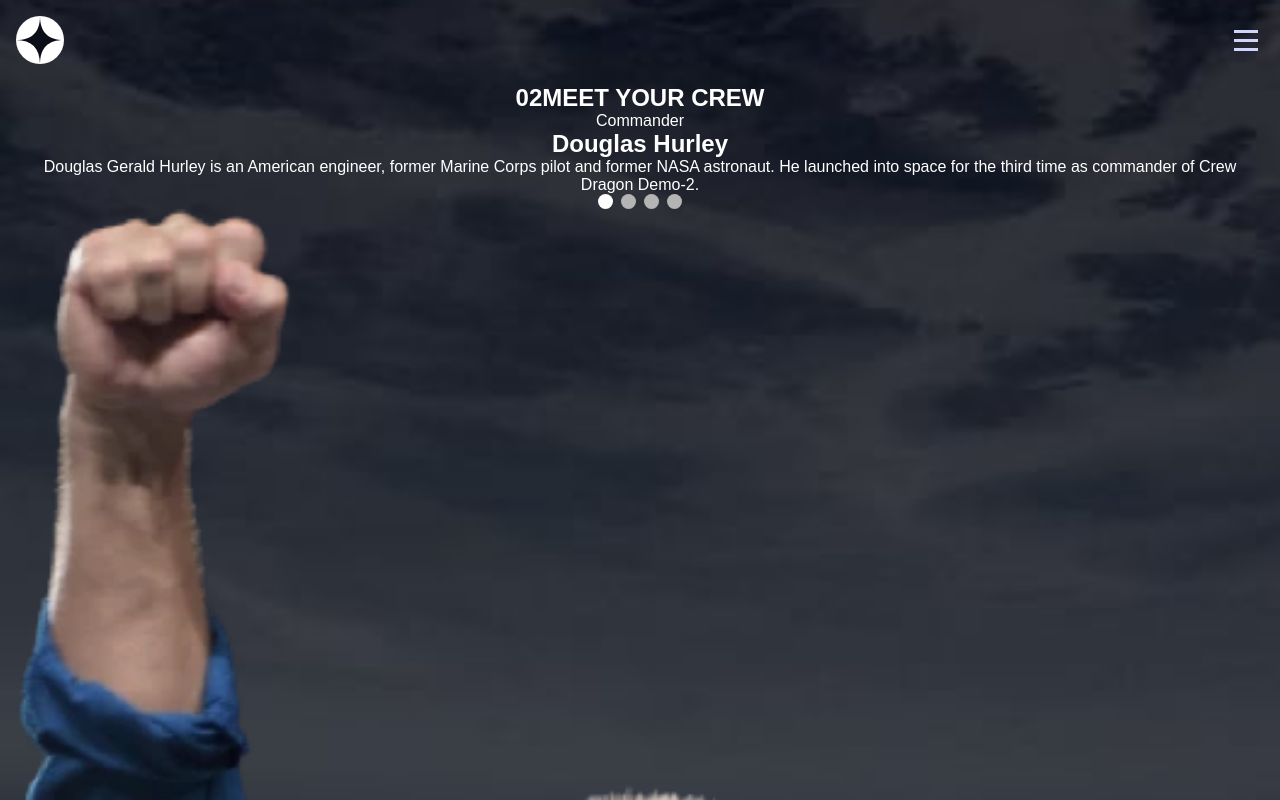
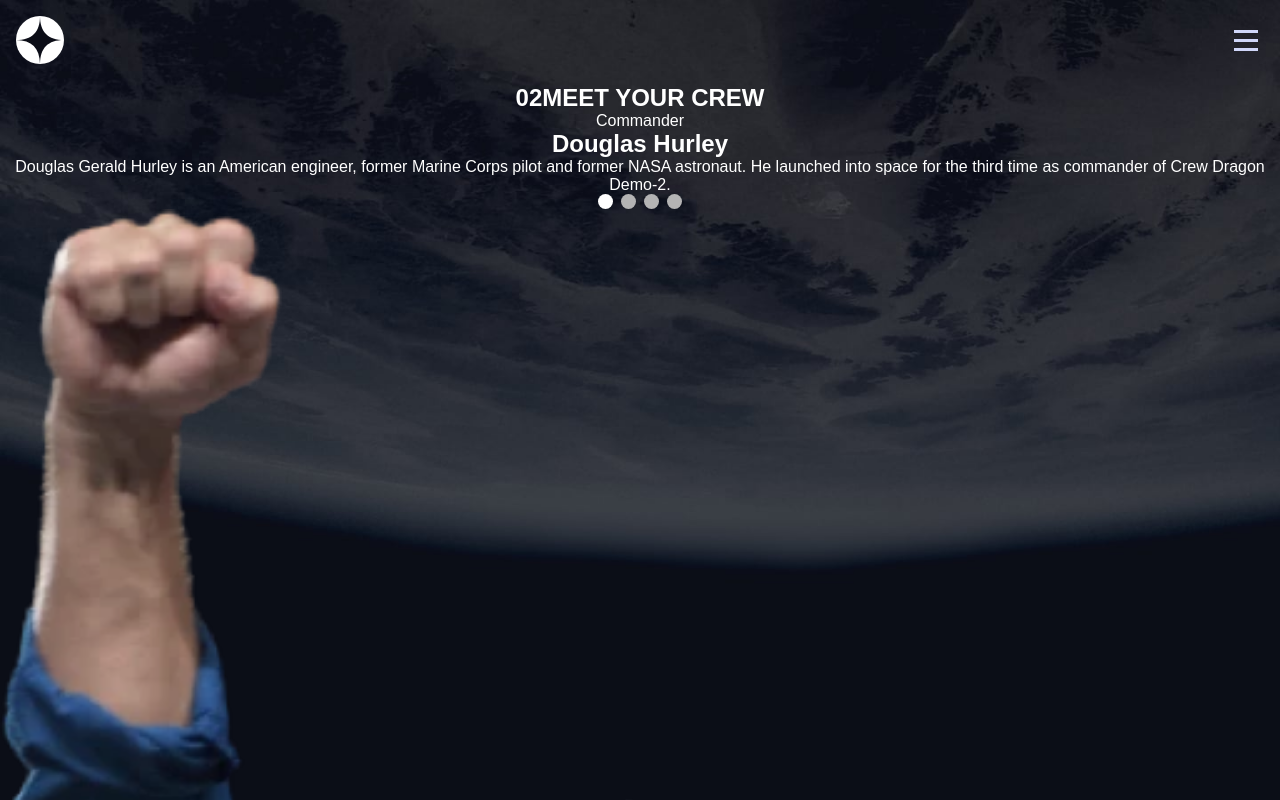
Before and after one commit to Flow2510/spacetourism, a React (Vite) app: page /crew in a window 1280 px wide. Shown: the top 800 px of the page. Built offline with nearby package versions, Linux system fonts and the light colour scheme.

Commit message:
add little css

```diff
--- a/src/App.css
+++ b/src/App.css
@@ -6,7 +6,3 @@
 html{
     font-family: sans-serif;
 }
-
-body{
-    padding: 1rem;
-}
--- a/src/components/header/header.scss
+++ b/src/components/header/header.scss
@@ -2,7 +2,7 @@
     display: flex;
     align-items: center;
     justify-content: space-between;
-    padding-bottom: 1rem;
+    padding: 1rem;
 
     &__button{
         background: transparent;
--- a/src/pages/crew.scss
+++ b/src/pages/crew.scss
@@ -9,6 +9,20 @@
     background-position: center;
     background-repeat: no-repeat;
     z-index: -1;
+
+    @media screen and (min-width:750px) {
+        background: url(../assets/crew/background-crew-tablet.jpg);
+        background-size: cover;
+        background-position: center;
+        background-repeat: no-repeat;
+    }
+
+    @media screen and (min-width:1200px) {
+        background: url(../assets/crew/background-crew-desktop.jpg);
+        background-size: cover;
+        background-position: center;
+        background-repeat: no-repeat;
+    }
 }
 
 .crew{
--- a/src/pages/destinations.scss
+++ b/src/pages/destinations.scss
@@ -9,6 +9,20 @@
     background-position: center;
     background-repeat: no-repeat;
     z-index: -1;
+
+    @media screen and (min-width:750px) {
+        background: url(../assets/destination/background-destination-tablet.jpg);
+        background-size: cover;
+        background-position: center;
+        background-repeat: no-repeat;
+    }
+
+    @media screen and (min-width:1200px) {
+        background: url(../assets/destination/background-destination-desktop.jpg);
+        background-size: cover;
+        background-position: center;
+        background-repeat: no-repeat;
+    }
 }
 
 .destinations{
--- a/src/pages/home.scss
+++ b/src/pages/home.scss
@@ -9,6 +9,20 @@
     background-position: center;
     background-repeat: no-repeat;
     z-index: -1;
+
+    @media screen and (min-width:750px) {
+        background: url(../assets/home/background-home-tablet.jpg);
+        background-size: cover;
+        background-position: center;
+        background-repeat: no-repeat;
+    }
+
+    @media screen and (min-width:1200px) {
+        background: url(../assets/home/background-home-desktop.jpg);
+        background-size: cover;
+        background-position: center;
+        background-repeat: no-repeat;
+    }
 }
 
 .home{
```
